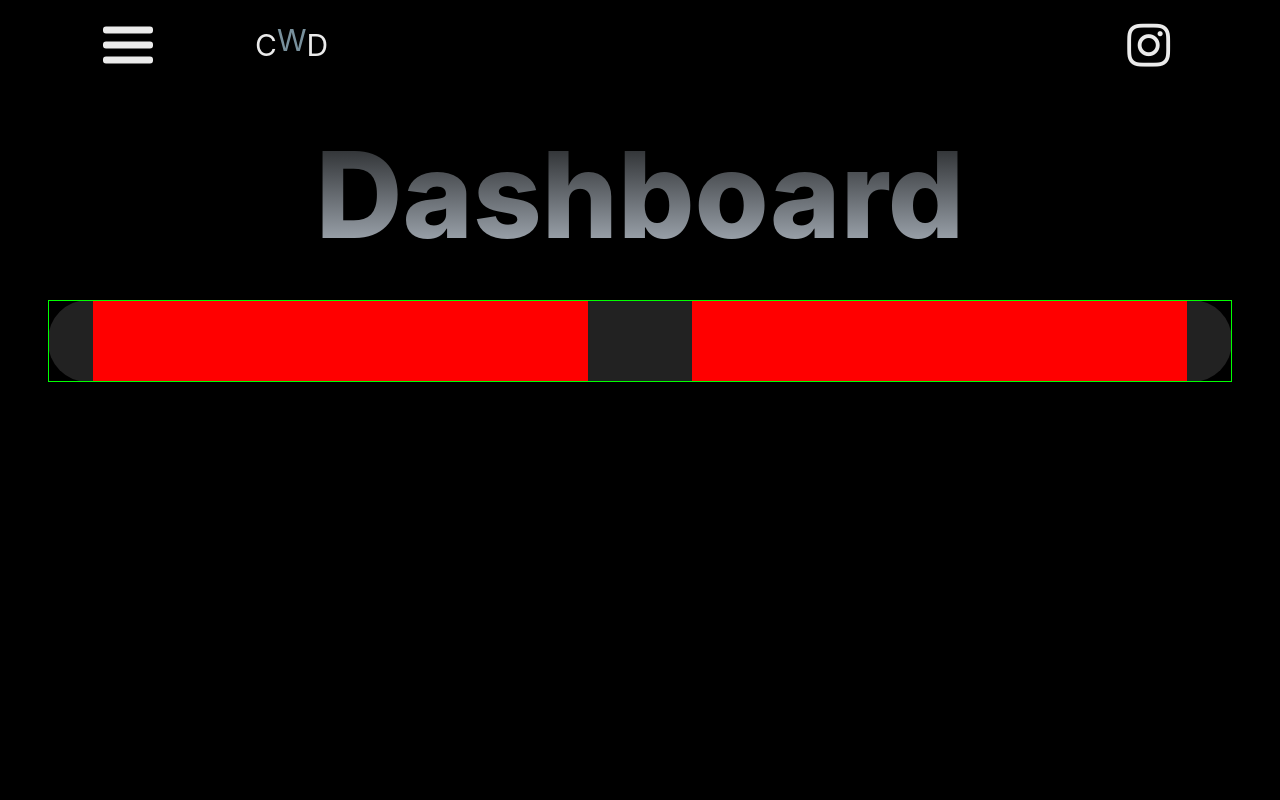
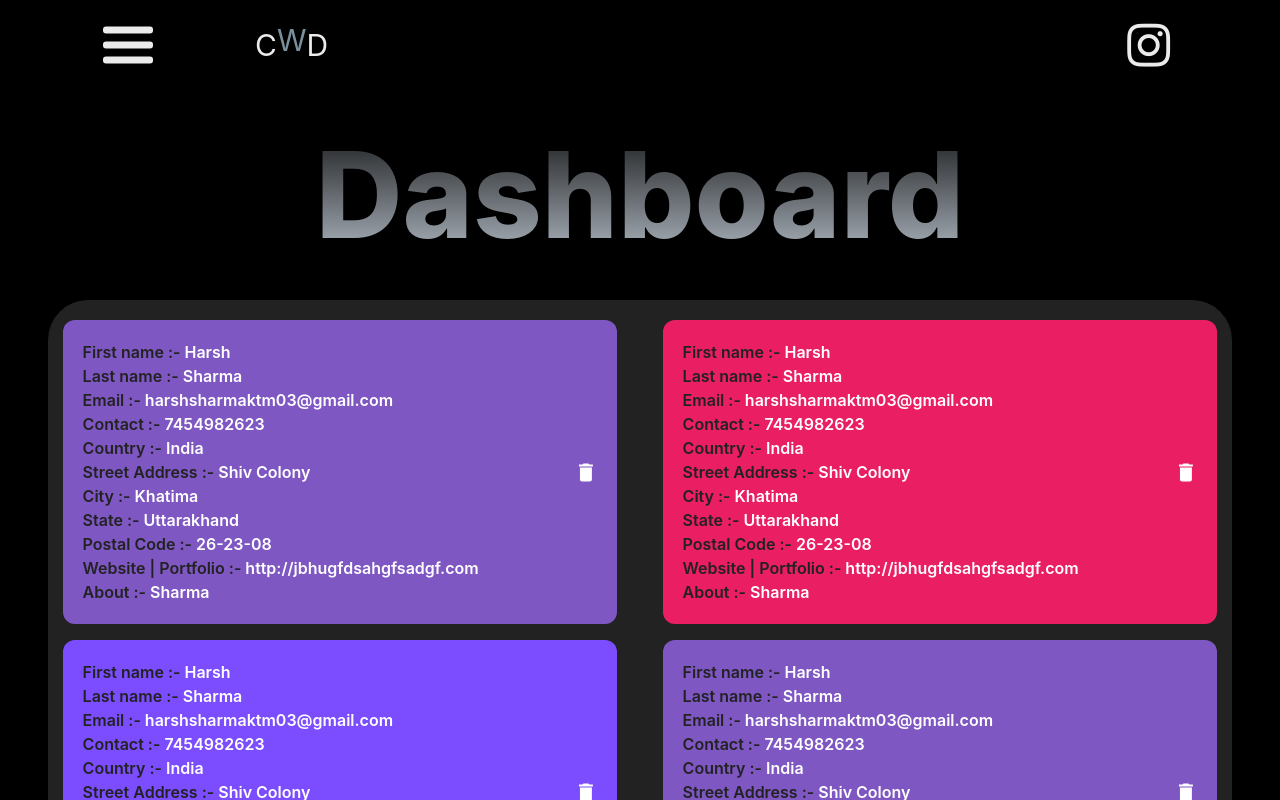
Before and after one commit to Harsh2004R/CorsWebDuo-, a React (Vite) app in the folder Client/: page /admin/dashboard in a window 1280 px wide. Shown: the top 800 px of the page. Built offline with nearby package versions, Linux system fonts and the light colour scheme.

Commit message:
Dashboard.jsx frontend side completed

```diff
--- a/Client/src/components/Dashboard/Details.jsx
+++ b/Client/src/components/Dashboard/Details.jsx
@@ -1,32 +1,70 @@
 import React, { useEffect, useState } from 'react'
-import { Box, Grid } from '@chakra-ui/react'
+import { Box, Button, Grid, Heading, Text } from '@chakra-ui/react'
+import { Link } from 'react-router-dom'
+import { MdDelete } from "react-icons/md";
+const ColorArray = [
+    "7E57C2",
+    "FFA726",
+    "E91E63",
+    "00796B",
+    "7C4DFF",
+]
+const initialIDs = [
+    1, 2, 3, 4, 5, 6, 7, 8, 9, 10
+]
 const Details = () => {
-    useEffect(() => {
-        const array = [1, 2, 3, 4, 5, 6, 7, 8]
-    })
+    // useEffect(() => {
+    //
+    // })
+    const [ID, setID] = useState(initialIDs);
+
+    const handleDelete = (id) => {
+        setID(ID.filter(el => el !== id));
+    };
     return (
-        <Box w="100%" h="100vh" px={{ base: "1", md: "4", lg: "12" }}>
-            <Box w="100%" h="auto" bg="#222" borderRadius={"40px"}>
+        <>
+            <Box
+                // border={"1px solid red"}
+                w="100%" h="100vh" px={{ base: "1", md: "4", lg: "12" }}>
+                <Box w="100%" bg="#222" h="100%" overflowY="scroll" py="20px" borderRadius={"40px"}
+                    css={{
+                        '&::-webkit-scrollbar': {
+                            display: 'none',
+                        },
+                        scrollbarWidth: 'none', // For Firefox
+                        msOverflowStyle: 'none',  // For Internet Explorer and Edge
+                    }}
+                >
                     <Grid
-
                         templateColumns={{ base: "repeat(1,1fr)", md: "repeat(2,1fr)", lg: "repeat(2,1fr)" }}
                         gap={4} w="100%"
-                    h="100%"
-                    border={"1px solid lime"}
+                    // border={"1px solid lime"}
                     >
-                    <Box  m="auto" w={{ base: "90%", md: "85%", lg: "85%" }} h="10vh" bg="red">
-
+                        {ID.map((el, i) => {
+                            const randomColor = ColorArray[Math.floor(Math.random() * ColorArray.length)];
+                            return (
+                                <Box p={{ base: "2", md: "3", lg: "5" }} borderRadius={"xl"} key={i} m="auto" w={{ base: "90%", md: "95%", lg: "95%" }} h="auto" bg={`#${randomColor}`} display="flex" alignItems="center" justifyContent="center">
+                                    <Box w="100%" h="100%" >
+                                        <Text color="#222" fontWeight={"600"} fontSize={{ base: "14px", md: "15px", lg: "16px" }}>First name :-{" "}<Text as="span" color="#fff" fontSize={{ base: "14px", md: "15px", lg: "16px" }}>Harsh</Text></Text>
+                                        <Text color="#222" fontWeight={"600"} fontSize={{ base: "14px", md: "15px", lg: "16px" }}>Last name :-{" "}<Text as="span" color="#fff" fontSize={{ base: "14px", md: "15px", lg: "16px" }}>Sharma</Text></Text>
+                                        <Text color="#222" fontWeight={"600"} fontSize={{ base: "14px", md: "15px", lg: "16px" }}>Email :-{" "}<Text as="span" color="#fff" fontSize={{ base: "14px", md: "15px", lg: "16px" }}>harshsharmaktm03@gmail.com</Text></Text>
+                                        <Text color="#222" fontWeight={"600"} fontSize={{ base: "14px", md: "15px", lg: "16px" }}>Contact :-{" "}<Text as="span" color="#fff" fontSize={{ base: "14px", md: "15px", lg: "16px" }}>7454982623</Text></Text>
+                                        <Text color="#222" fontWeight={"600"} fontSize={{ base: "14px", md: "15px", lg: "16px" }}>Country :-{" "}<Text as="span" color="#fff" fontSize={{ base: "14px", md: "15px", lg: "16px" }}>India</Text></Text>
+                                        <Text color="#222" fontWeight={"600"} fontSize={{ base: "14px", md: "15px", lg: "16px" }}>Street Address :-{" "}<Text as="span" color="#fff" fontSize={{ base: "14px", md: "15px", lg: "16px" }}>Shiv Colony</Text></Text>
+                                        <Text color="#222" fontWeight={"600"} fontSize={{ base: "14px", md: "15px", lg: "16px" }}>City :-{" "}<Text as="span" color="#fff" fontSize={{ base: "14px", md: "15px", lg: "16px" }}>Khatima</Text></Text>
+                                        <Text color="#222" fontWeight={"600"} fontSize={{ base: "14px", md: "15px", lg: "16px" }}>State :-{" "}<Text as="span" color="#fff" fontSize={{ base: "14px", md: "15px", lg: "16px" }}>Uttarakhand</Text></Text>
+                                        <Text color="#222" fontWeight={"600"} fontSize={{ base: "14px", md: "15px", lg: "16px" }}>Postal Code :-{" "}<Text as="span" color="#fff" fontSize={{ base: "14px", md: "15px", lg: "16px" }}>26-23-08</Text></Text>
+                                        <Text color="#222" fontWeight={"600"} fontSize={{ base: "14px", md: "15px", lg: "16px" }}>Website | Portfolio :-{" "}<Text as="span" color="#fff" fontSize={{ base: "14px", md: "15px", lg: "16px" }}><Link to={""}>http://jbhugfdsahgfsadgf.com</Link></Text></Text>
+                                        <Text color="#222" fontWeight={"600"} fontSize={{ base: "14px", md: "15px", lg: "16px" }}>About :-{" "}<Text as="span" color="#fff" fontSize={{ base: "14px", md: "15px", lg: "16px" }}>Sharma</Text></Text>
                                     </Box>
-                    <Box  m="auto" w={{ base: "90%", md: "85%", lg: "85%" }} h="10vh" bg="red">
-
+                                    <MdDelete color='#fff' size={"25px"} onClick={() => handleDelete(el)} cursor="pointer" />
                                 </Box>
-
-
+                            );
+                        })}
                     </Grid>
                 </Box>
-
-
             </Box>
+        </ >
     )
 }
 
```
Lines whose indentation alone changed are shown as unchanged.
